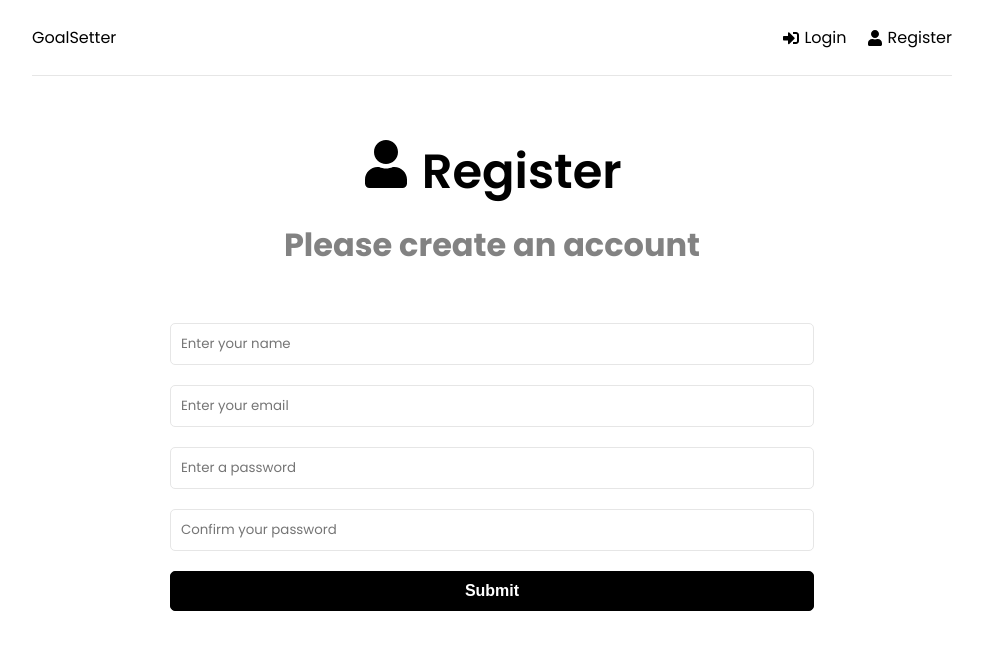
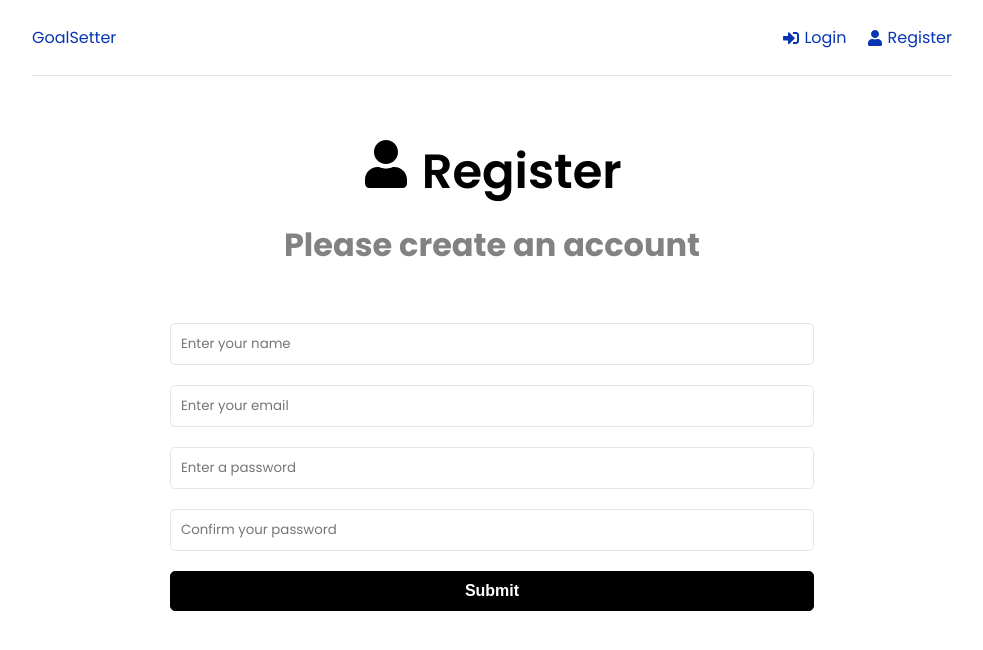
Before and after one commit to j4rola/mern-crud, a React (Create React App) app in the folder frontend/: page /register in a window 1280 px wide. Shown: the top 650 px of the page, without its empty margins (148-1131 px from the left). Built offline with nearby package versions, Linux system fonts and the light colour scheme.

Commit message:
detailed comments added

```diff
--- a/frontend/src/index.css
+++ b/frontend/src/index.css
@@ -13,7 +13,7 @@ body {
 
 a {
   text-decoration: none;
-  color: #000;
+  color: rgb(7, 53, 179);
 }
 
 p {
--- a/frontend/src/pages/Register.jsx
+++ b/frontend/src/pages/Register.jsx
@@ -15,8 +15,10 @@ function Register() {
     const onChange = (e) => {
         setFormData(
             (prevState) => ({
-                ...prevState,
-                [e.target.name]: e.target.value,
+                ...prevState, //<- This line creates a copy of the formData variable called 'prevState'.
+                [e.target.name]: e.target.value, //<- This line gets the name of the input tag from the input event and sets
+                //it to the value of the input. For example if I type 'John@gmail.com' in the name input, this line
+                //would effectively read: email: "John@gmail.com". This overides the value for email in the state object.
             })
         )
     }
```
